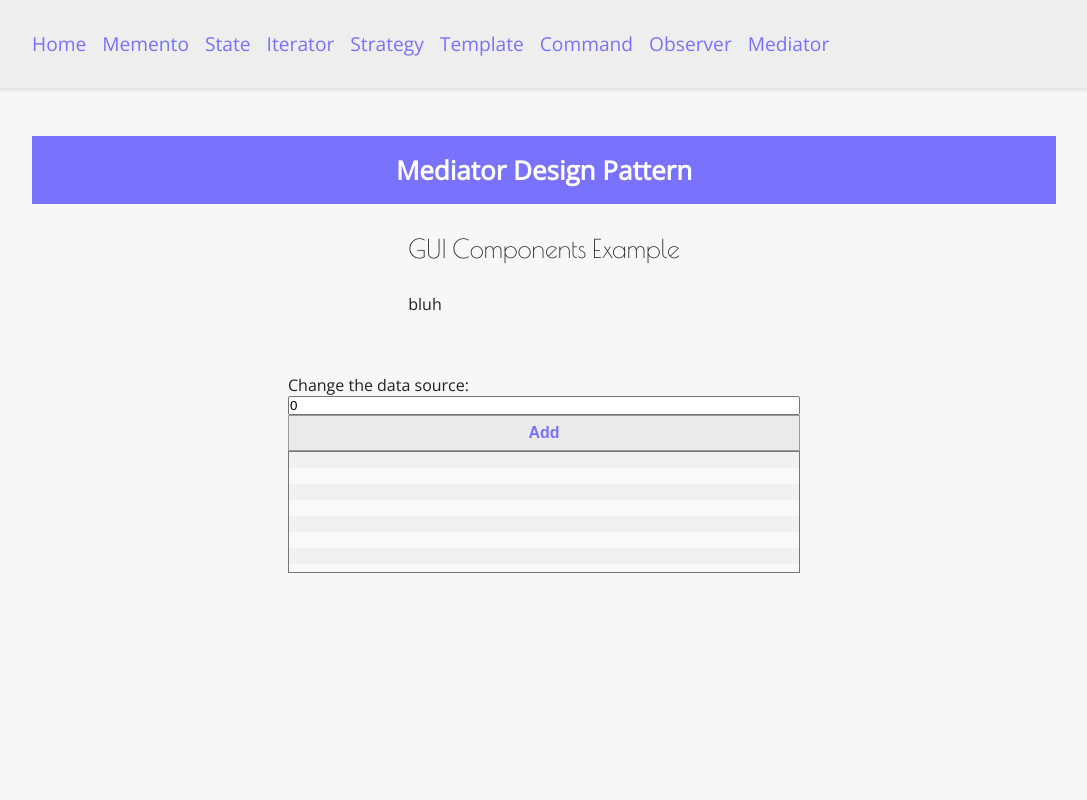
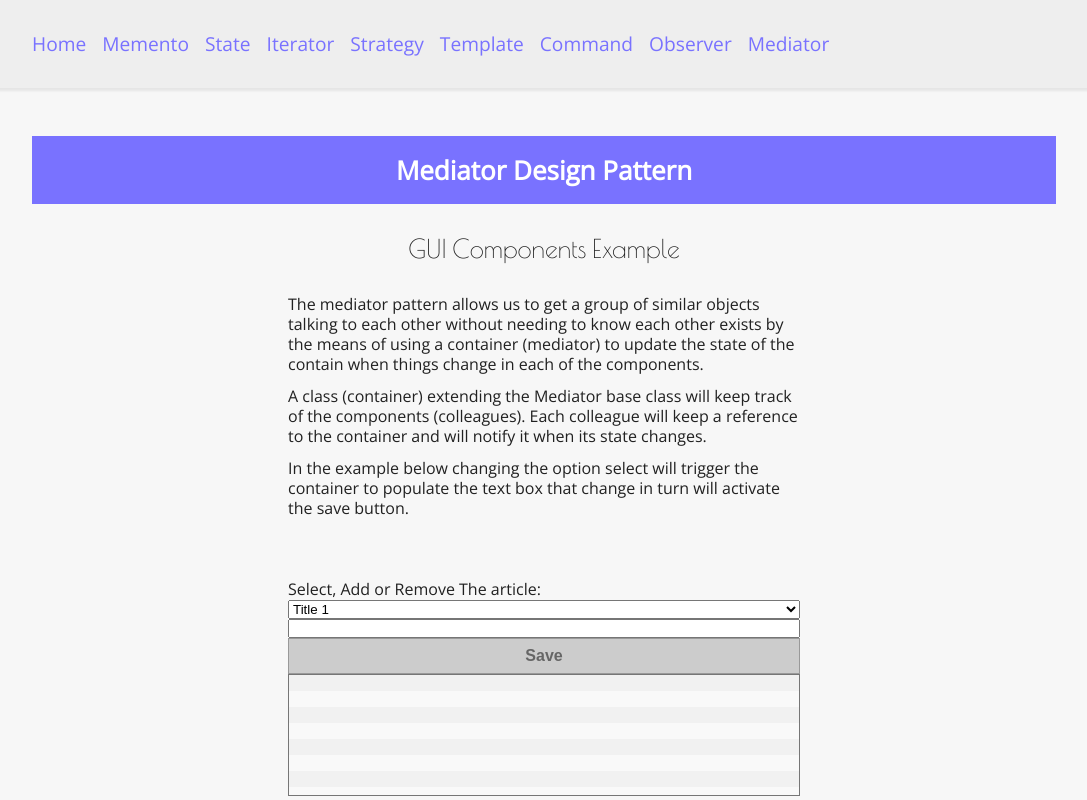
Before and after one commit to metafield/Design-Patterns-Typescript, a React (Create React App) app: page /patterns/mediator in a window 1280 px wide. Shown: the whole page, without its empty margins (96-1183 px from the left). Built offline with nearby package versions, Linux system fonts and the light colour scheme.

Commit message:
Mediator solution and writeup

```diff
--- /dev/null
+++ b/src/Patterns/Mediator/ArticlesDialogBox.ts
@@ -0,0 +1,33 @@
+import { UIControl } from './UIControl';
+import { TextBox } from './TextBox';
+import { Btn } from './Btn';
+import { ListBox } from './ListBox';
+import { DialogBox } from './DialogBox';
+
+export class ArticlesDialogBox extends DialogBox {
+  // to do some simulation form react the next three are set to public
+  // if you are making a GUI framework with this pattern they should be private
+
+  public articlesListBox = new ListBox(this);
+  public titleTextBox = new TextBox(this);
+  public saveBtn = new Btn(this);
+
+  public changed(control: UIControl): void {
+    if (control === this.articlesListBox) {
+      this.articleSelected();
+    } else if (control === this.titleTextBox) {
+      this.titleChanged();
+    }
+  }
+
+  private titleChanged(): void {
+    const content = this.titleTextBox.content;
+    const hasContent = !!content;
+    this.saveBtn.isEnabled = hasContent;
+  }
+
+  private articleSelected(): void {
+    this.titleTextBox.content = this.articlesListBox.selection;
+    this.saveBtn.isEnabled = true;
+  }
+}
--- /dev/null
+++ b/src/Patterns/Mediator/Btn.ts
@@ -0,0 +1,19 @@
+import { UIControl } from './UIControl';
+export class Btn extends UIControl {
+  private _isEnabled: boolean = false;
+  /**
+   * Getter isEnabled
+   * @return {boolean }
+   */
+  public get isEnabled(): boolean {
+    return this._isEnabled;
+  }
+  /**
+   * Setter isEnabled
+   * @param {boolean } value
+   */
+  public set isEnabled(value: boolean) {
+    this._isEnabled = value;
+    this.owner.changed(this);
+  }
+}
--- /dev/null
+++ b/src/Patterns/Mediator/DialogBox.ts
@@ -0,0 +1,8 @@
+import { UIControl } from './UIControl';
+
+export abstract class DialogBox {
+  public abstract changed(control: UIControl): void;
+
+  // other common dialog box behaviors would go below
+  // if it was just one abstract method then we would just use an interface
+}
--- /dev/null
+++ b/src/Patterns/Mediator/ListBox.ts
@@ -0,0 +1,21 @@
+import { UIControl } from './UIControl';
+export class ListBox extends UIControl {
+  private _selection: string = '';
+  /**
+   * Getter selection
+   * @return {string}
+   */
+
+  public get selection(): string {
+    return this._selection;
+  }
+  /**
+   * Setter selection
+   * @param {string} selection
+   */
+
+  public set selection(selection: string) {
+    this._selection = selection;
+    this.owner.changed(this);
+  }
+}
--- a/src/Patterns/Mediator/MediatorSolution.tsx
+++ b/src/Patterns/Mediator/MediatorSolution.tsx
@@ -1,12 +1,24 @@
-import React, { FC, useState } from 'react';
+import React, { FC, useState, useEffect } from 'react';
 import styled from 'styled-components';
 import { FluidHeader, Heading, Article, Button } from '../../Styles/Atoms';
 import { breakPoints } from '../../Styles/breakPoints';
 import { Log } from '../../Components/Log';
+import { ArticlesDialogBox } from './ArticlesDialogBox';
+
+const dialog = new ArticlesDialogBox();
 
 export const MediatorSolution: FC = () => {
   const [log, setLog] = useState(['']);
-  const [valueInput, setValueInput] = useState(0);
+
+  const textChanged = (e: React.ChangeEvent<HTMLInputElement>) => {
+    dialog.titleTextBox.content = e.target.value;
+    setLog((log) => ['changed title via textbox', ...log]);
+  };
+
+  const selectChanged = (e: React.ChangeEvent<HTMLSelectElement>) => {
+    dialog.articlesListBox.selection = e.target.value;
+    setLog((log) => ['changed title via select', ...log]);
+  };
 
   return (
     <Container>
@@ -14,18 +26,47 @@ export const MediatorSolution: FC = () => {
 
       <Article>
         <Heading>GUI Components Example</Heading>
-        <p>bluh</p>
+        <p>
+          The mediator pattern allows us to get a group of similar objects
+          talking to each other without needing to know each other exists by the
+          means of using a container (mediator) to update the state of the
+          contain when things change in each of the components.
+        </p>
+        <p>
+          A class (container) extending the Mediator base class will keep track
+          of the components (colleagues). Each colleague will keep a reference
+          to the container and will notify it when its state changes.
+        </p>
+
+        <p>
+          In the example below changing the option select will trigger the
+          container to populate the text box that change in turn will activate
+          the save button.
+        </p>
       </Article>
 
       <Example>
-        <label htmlFor="amount">Change the data source:</label>
+        <label htmlFor="amount">Select, Add or Remove The article:</label>
+        <select onChange={selectChanged}>
+          <option value="Title 1">Title 1</option>
+          <option value="Title 2">Title 2</option>
+          <option value="Title 3">Title 3</option>
+          <option value="Title 4">Title 4</option>
+        </select>
+
         <input
           id="amount"
-          type="number"
-          value={valueInput}
-          onChange={(e) => setValueInput(Number(e.target.value))}
+          type="text"
+          onChange={textChanged}
+          value={dialog.titleTextBox.content}
         />
-        <Button onClick={() => {}}>Add</Button>
+
+        <Button
+          onClick={() => setLog((log) => ['saved', ...log])}
+          disabled={!dialog.saveBtn.isEnabled}
+        >
+          Save
+        </Button>
         <Log rows={8} entries={log} />
       </Example>
     </Container>
--- /dev/null
+++ b/src/Patterns/Mediator/TextBox.ts
@@ -0,0 +1,19 @@
+import { UIControl } from './UIControl';
+export class TextBox extends UIControl {
+  private _content: string = '';
+  /**
+   * Getter content
+   * @return {string }
+   */
+  public get content(): string {
+    return this._content;
+  }
+  /**
+   * Setter content
+   * @param {string } value
+   */
+  public set content(value: string) {
+    this._content = value;
+    this.owner.changed(this);
+  }
+}
--- /dev/null
+++ b/src/Patterns/Mediator/UIControl.ts
@@ -0,0 +1,4 @@
+import { DialogBox } from './DialogBox';
+export class UIControl {
+  constructor(protected owner: DialogBox) {}
+}
--- a/src/Styles/Atoms.tsx
+++ b/src/Styles/Atoms.tsx
@@ -22,6 +22,12 @@ export const Button = styled.button`
   :hover {
     background-color: var(--primary);
     color: #eaeaea;
+  }
+
+  :disabled {
+    border: 1px solid #999999;
+    background-color: #cccccc;
+    color: #666666;
   }
 `;
 
```
Also changed, not shown: tsconfig.json (+2 -8 lines).
